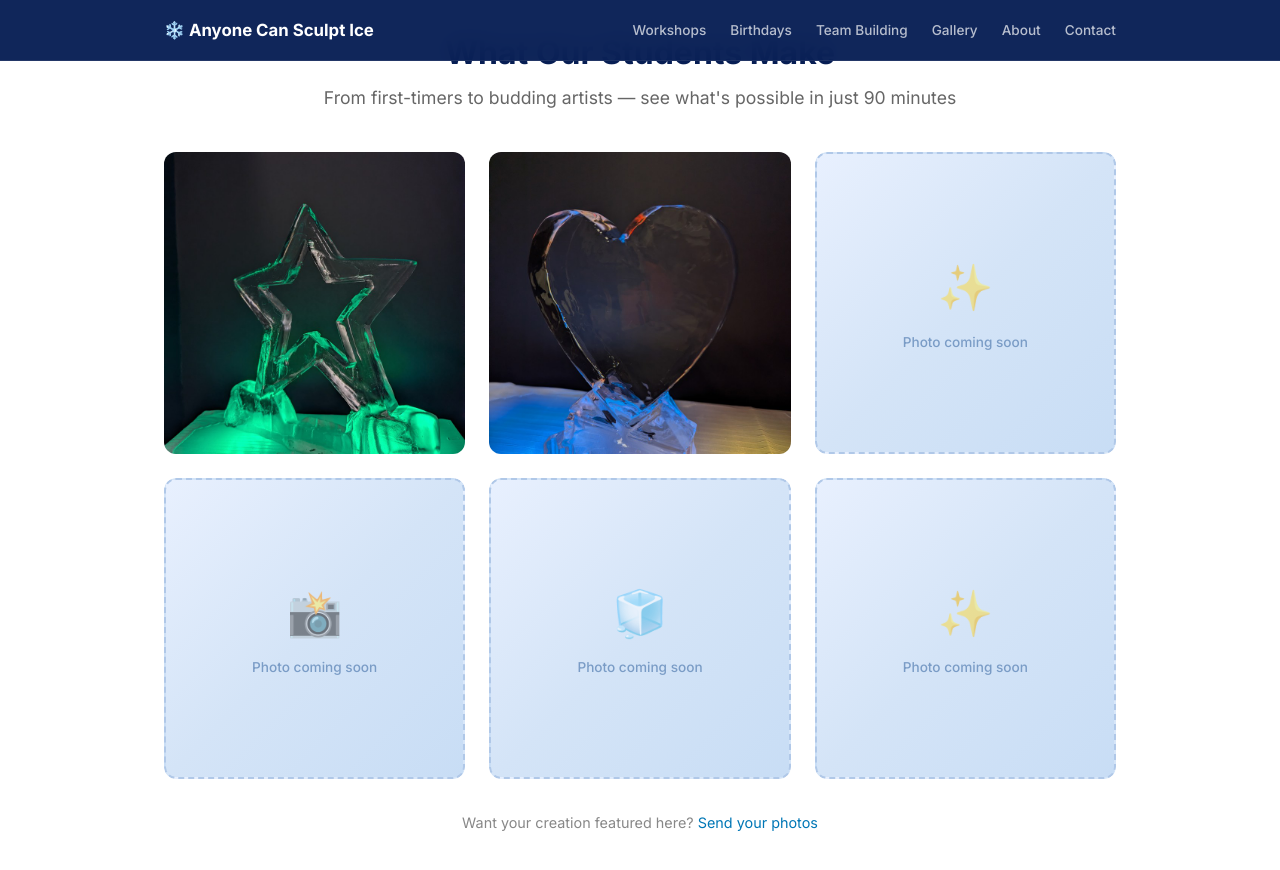
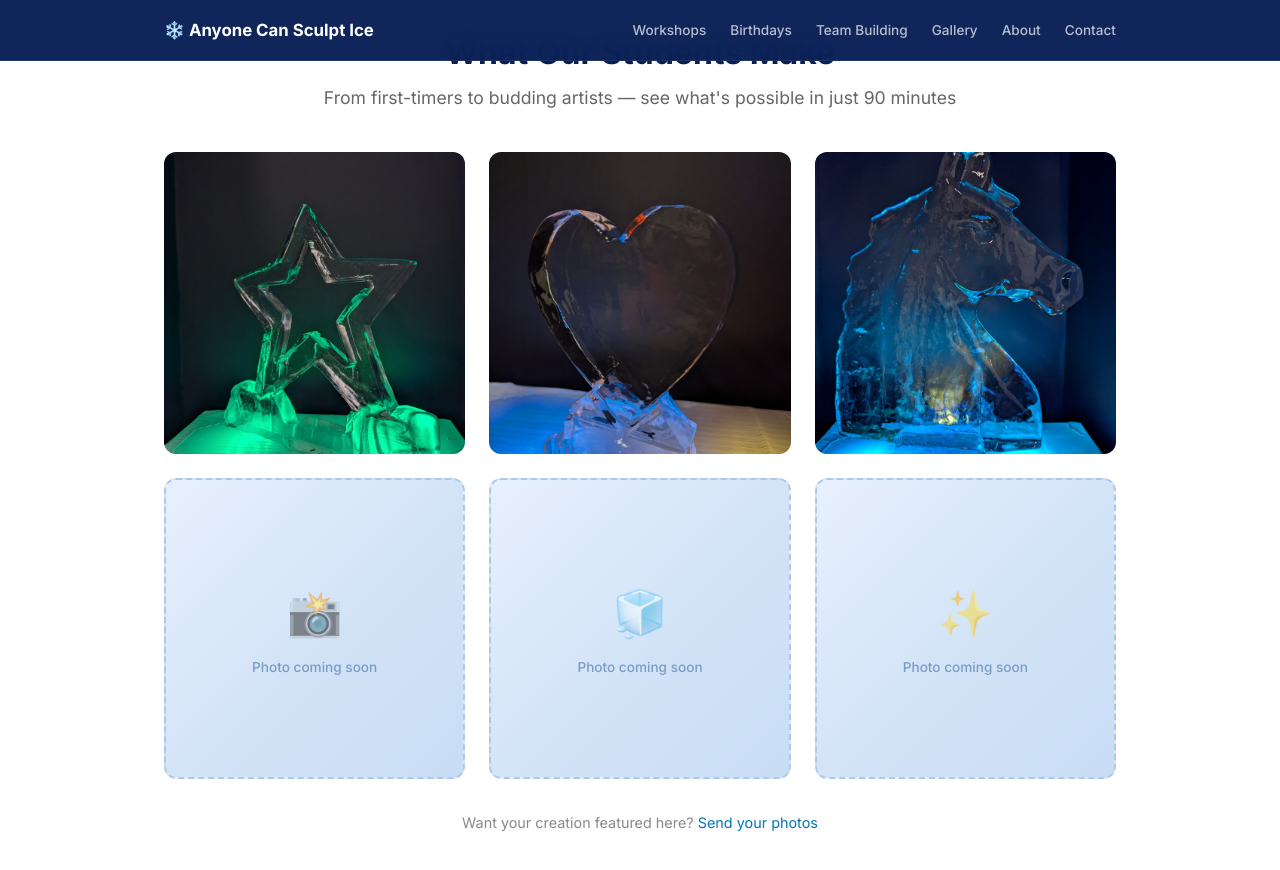
Before and after one commit to sufaice/anyonecansculptice.com, a Jekyll site: the page built from index.html, in a window 1280 px wide and 900 px high, scrolled down 3886 px. Shown: the top 870 px of the window. Built offline with Jekyll 4.4.1, drawn with Linux system fonts in a browser that asks for light colours.

Commit message:
feat(gallery): add horse head ice sculpture photo
800x800 square crop (Gemini normalized bbox) + light enhancement
(brightness/contrast/colour/sharpness).

```diff
--- a/index.html
+++ b/index.html
@@ -166,10 +166,9 @@ title: Anyone Can Sculpt Ice — Ottawa's Hands-On Ice Sculpting Workshops
              loading="lazy" width="800" height="800">
       </div>
       <div class="gallery-card">
-        <div class="gallery-placeholder">
-          <span class="gallery-icon">✨</span>
-          <span class="gallery-label">Photo coming soon</span>
-        </div>
+        <img src="assets/gallery/horse-sculpture-800.jpg"
+             alt="Horse head ice sculpture lit in vivid blue"
+             loading="lazy" width="800" height="800">
       </div>
       <div class="gallery-card">
         <div class="gallery-placeholder">
```
Also changed, not shown: assets/gallery/horse-sculpture-800.jpg (added).
